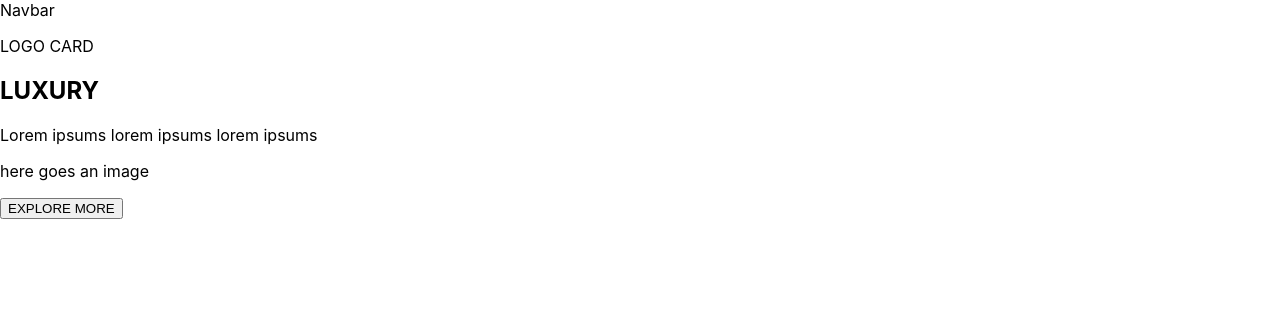
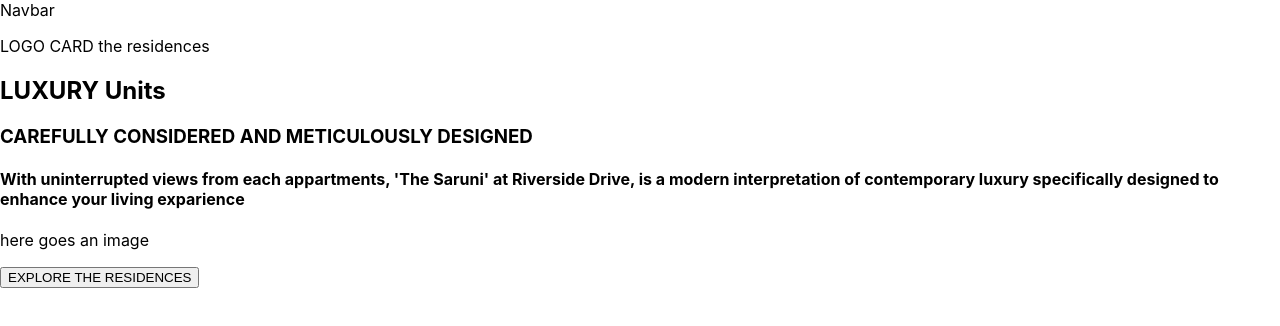
Before and after one commit to OliviaAdongo/the_saruni, a React (Create React App) app: page /residence in a window 1280 px wide. Shown: the top 326 px of the page. Built offline with nearby package versions, Linux system fonts and the light colour scheme.

Commit message:
Milestone: Residence main page lorem ipsum changed to actual content

```diff
--- a/src/Residence/Residences.js
+++ b/src/Residence/Residences.js
@@ -1,23 +1,34 @@
-import './Residence.css'
-import { useNavigate } from 'react-router-dom';
+import "./Residence.css";
+import { useNavigate } from "react-router-dom";
 
 function Residences() {
   let navigate = useNavigate();
   return (
     <div>
-      <div className='residence-left'>
-        <p>LOGO CARD</p>
-        <h2>LUXURY</h2>
-        <p>Lorem ipsums lorem ipsums lorem ipsums</p>
+      <div className="residence-left">
+        <p>LOGO CARD the residences</p>
+        <h2>LUXURY Units</h2>
+        <h3>CAREFULLY CONSIDERED AND METICULOUSLY DESIGNED</h3>
+        <h4>
+          With uninterrupted views from each appartments, 'The Saruni' at
+          Riverside Drive, is a modern interpretation of contemporary luxury
+          specifically designed to enhance your living exparience
+        </h4>
       </div>
-      <div className='residence-right'>
+      <div className="residence-right">
         <p>here goes an image</p>
       </div>
-      <div className='bottom'>
-        <button onClick={()=>{ navigate('/livingroom')}} >EXPLORE MORE</button>
+      <div className="bottom">
+        <button
+          onClick={() => {
+            navigate("/livingroom");
+          }}
+        >
+          EXPLORE THE RESIDENCES
+        </button>
       </div>
     </div>
-  )
+  );
 }
 
-export default Residences
+export default Residences;
```
